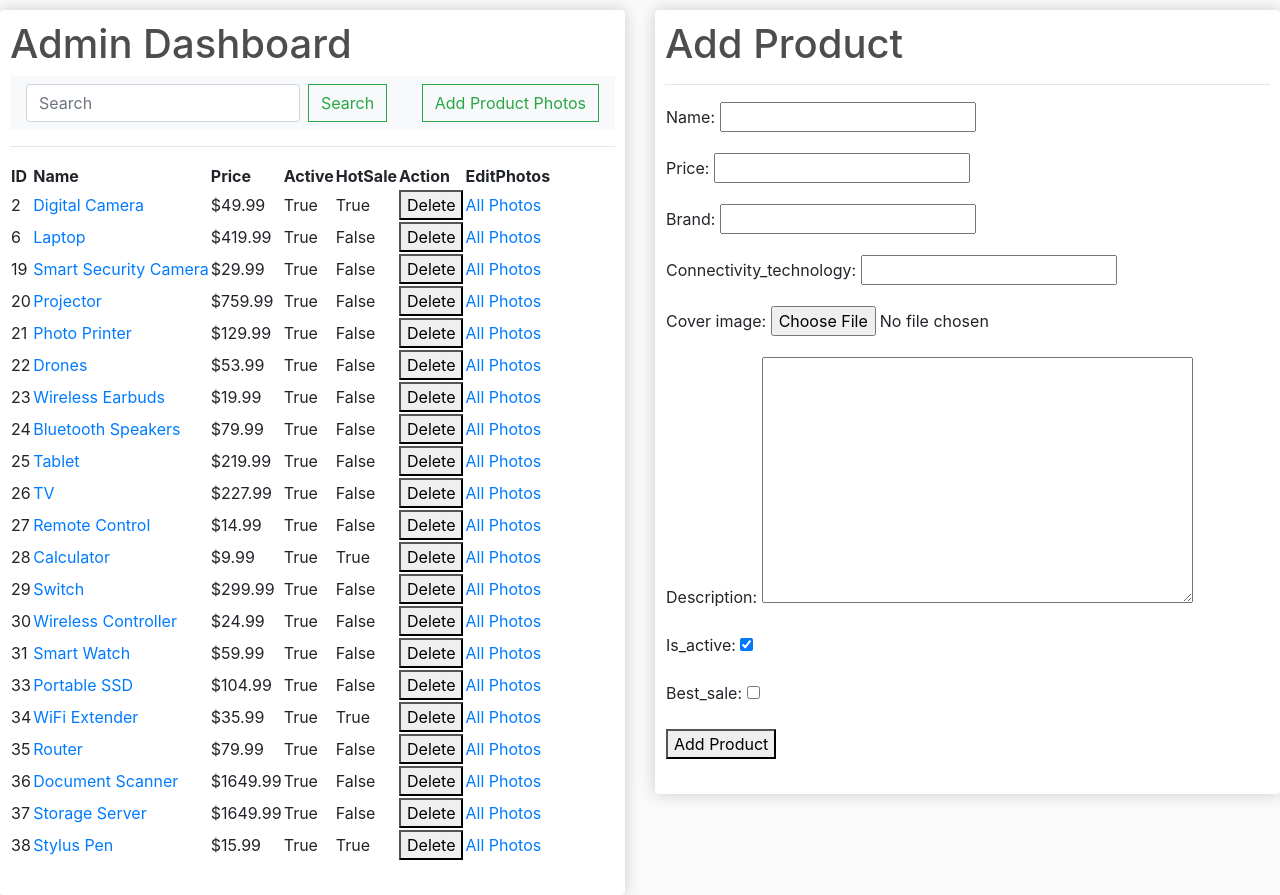
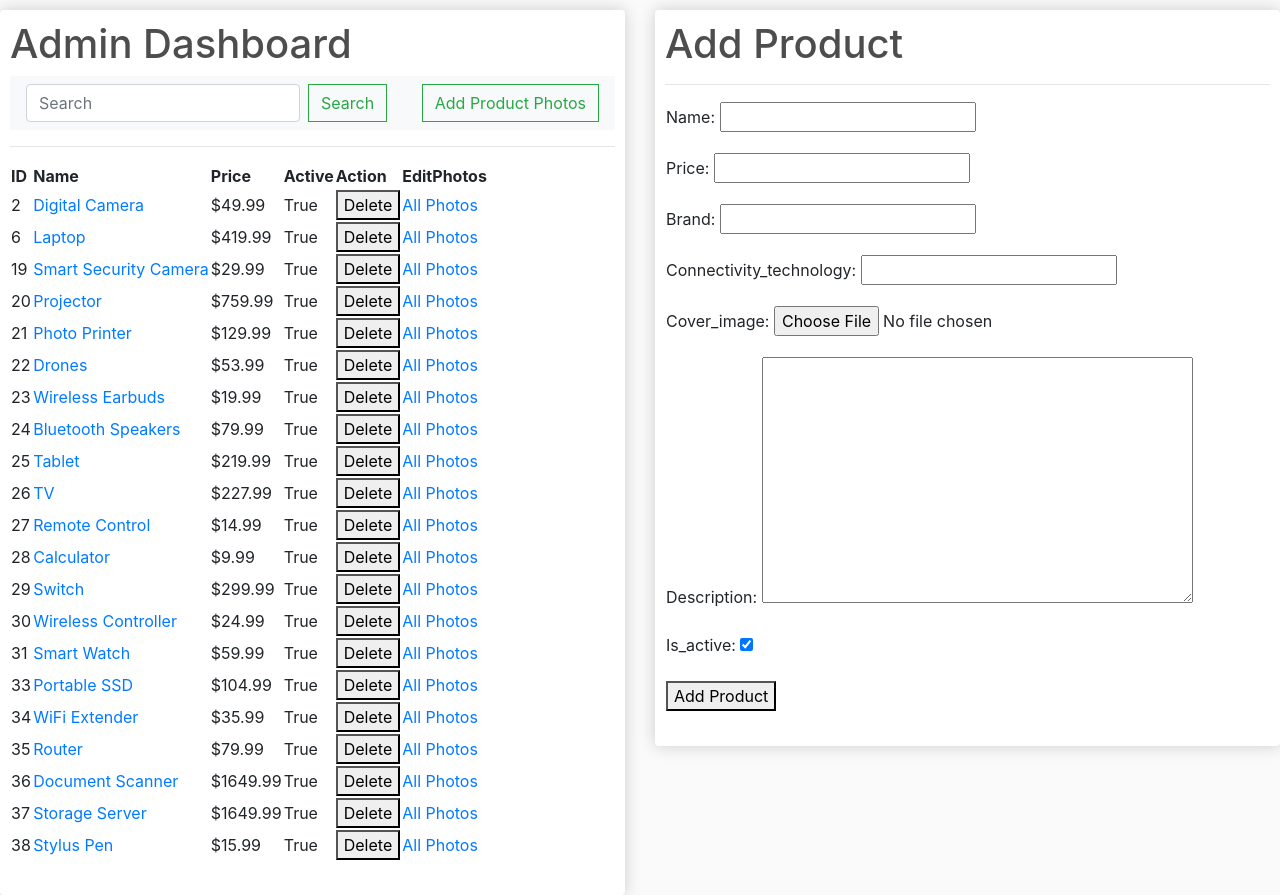
Before and after one commit to tobiaswai/ISI-group12-2024, a Django app: page /adminDashboard/ in a window 1280 px wide. Shown: the part 56-951 px from the top of the page. Run offline with Django 5.2, Linux system fonts and the light colour scheme; a user stored in the database is signed in; data comes from the database, SQL or seed files in the repository; both versions use the stored data as it was before the commit; some libraries are stand-ins or nearby versions.

Commit message:
updating top_selling_products

```diff
--- a/myProject/store/forms.py
+++ b/myProject/store/forms.py
@@ -4,7 +4,7 @@ from .models import *
 class ProductForm(forms.ModelForm):
     class Meta:
         model = Product
-        fields = ['name','name_en','name_zh_hant','price','brand','connectivity_technology','cover_image','description','description_en','description_zh_hant','is_active','best_sale']
+        fields = ['name','name_en','name_zh_hant','price','brand','connectivity_technology','cover_image','description','description_en','description_zh_hant','is_active',]
 
 
 class ImageForm(forms.ModelForm):
--- a/myProject/store/models.py
+++ b/myProject/store/models.py
@@ -20,10 +20,9 @@ class Product(models.Model):
     brand = models.CharField(max_length=16, null=True, verbose_name=_('brand'))
     connectivity_technology = models.CharField(max_length=32, null=True, verbose_name=_('connectivity_technology'))
     digital = models.BooleanField(default=False, null=True, blank=False)
-    cover_image = models.ImageField(null=True, blank=True)
+    cover_image = models.ImageField(null=True, blank=True, verbose_name=_('cover_image'))
     description = models.TextField(null=True, verbose_name=_('description'))
     is_active = models.BooleanField(default=True, verbose_name=_('is_active'))
-    best_sale = models.BooleanField(default=False, verbose_name=_('best_sale'))
 
     def __str__(self):
         return str(self.id)
--- a/myProject/store/templates/adminDashboard.html
+++ b/myProject/store/templates/adminDashboard.html
@@ -66,7 +66,6 @@
                         <th>{% trans 'Name' %}</th>
                         <th>{% trans 'Price' %}</th>
                         <th>{% trans 'Active' %}</th>
-                        <th>{% trans 'HotSale' %}</th>
                         <th>{% trans 'Action' %}</th>
                         <th>{% trans 'EditPhotos' %}</th>
                     </tr>
@@ -76,7 +75,6 @@
                         <td><a aria-current="page" href="{% url 'product_edit' product.id%}">{{ product.name }}</a></td>
                         <td>${{ product.price }}</td>
                         <td>{{ product.is_active }}</td>
-                        <td>{{ product.best_sale }}</td>
                         <td>
                             <form method="post">
                                 {% csrf_token %}
--- a/myProject/store/templates/store/product.html
+++ b/myProject/store/templates/store/product.html
@@ -32,8 +32,10 @@
         </div>
 </div>
 <br>
+
 <div class="card mb-3">
-    <h3><strong>Product recommendations:</strong></h3>
+    <br>
+    <h3><strong>{% trans 'Product recommendations:' %}</strong></h3>
     <div class="row">
         {% for products in products %}
         {% if products.id != product.id %}
--- a/myProject/store/views.py
+++ b/myProject/store/views.py
@@ -14,6 +14,7 @@ from django import forms
 from .forms import *
 from django.contrib import messages
 from django.views.generic import *
+from django.db.models import Sum
 
 
 def register(request):
@@ -175,8 +176,9 @@ def store(request):
      page_list = request.GET.get('page')
      page = page.get_page(page_list)
      products = Product.objects.filter(is_active=True)
-     best_sale = Product.objects.filter(best_sale=True).order_by('-id')
-     context = {'products':products, 'cartItems':cartItems, 'page': page, 'best_sale': best_sale}
+     newest = Product.objects.order_by('-id')[:4]
+     top_selling_products = OrderItem.objects.values('product__id','product__name', 'product__cover_image', 'product__price').annotate(total_quantity=Sum('quantity')).order_by('-total_quantity')[:6]
+     context = {'products':products, 'cartItems':cartItems, 'page': page, 'newest': newest,'top_selling_products':top_selling_products}
      return render(request, 'store/store.html', context)
 
 def product(request, pk):
```
Also changed, not shown: myProject/store/templates/store/Store.html (+17 -2 lines), myProject/db.sqlite3, myProject/locale/zh_HAnt/LC_MESSAGES/django.po, myProject/store/locale/zh_HAnt/LC_MESSAGES/django.po, myProject/store/migrations/0036_remove_product_best_sale.py (added), myProject/store/migrations/0037_alter_product_cover_image.py (added), 1 other file.
